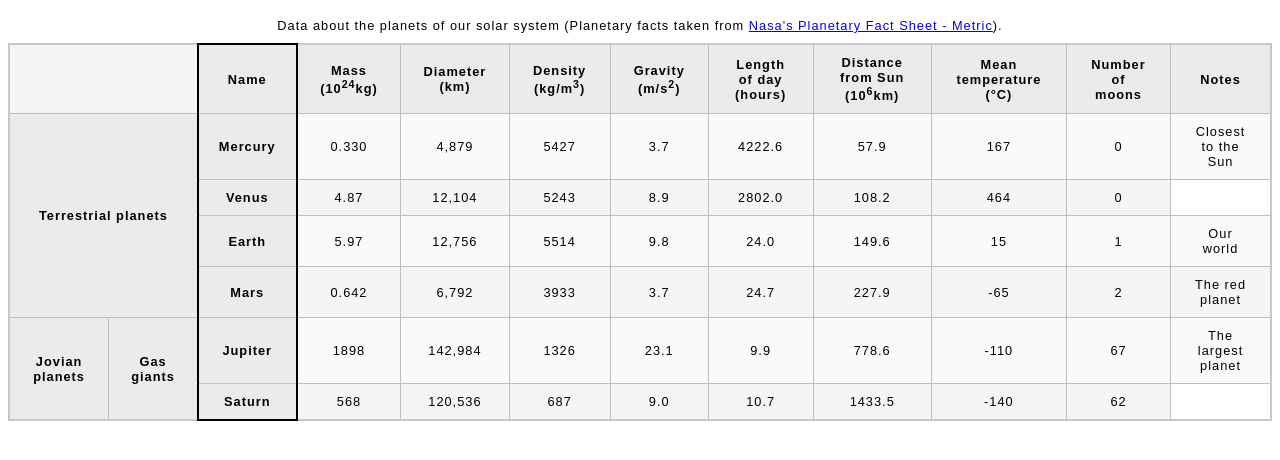
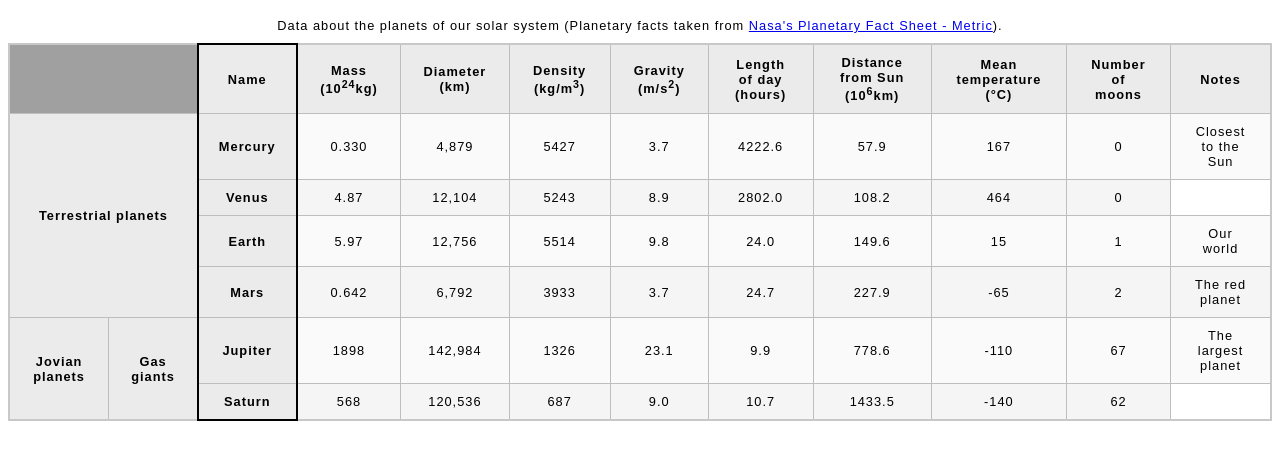
Before and after one commit to Conor-Dunne/html-table-example, a plain HTML site: page planets-table/index.html in a window 1280 px wide. In both pictures the pointer is over the element 103 px from the left and 78 px from the top of the page. Drawn offline with Linux system fonts and the light colour scheme.

Commit message:
Add css hover effect

```diff
--- a/planets-table/styles.css
+++ b/planets-table/styles.css
@@ -33,3 +33,8 @@ html {
   caption {
     padding: 10px;
   }
+
+  td:hover, th:hover {
+    background-color: rgb(160, 160, 160) !important;
+    font-weight: bold;
+  }
```
